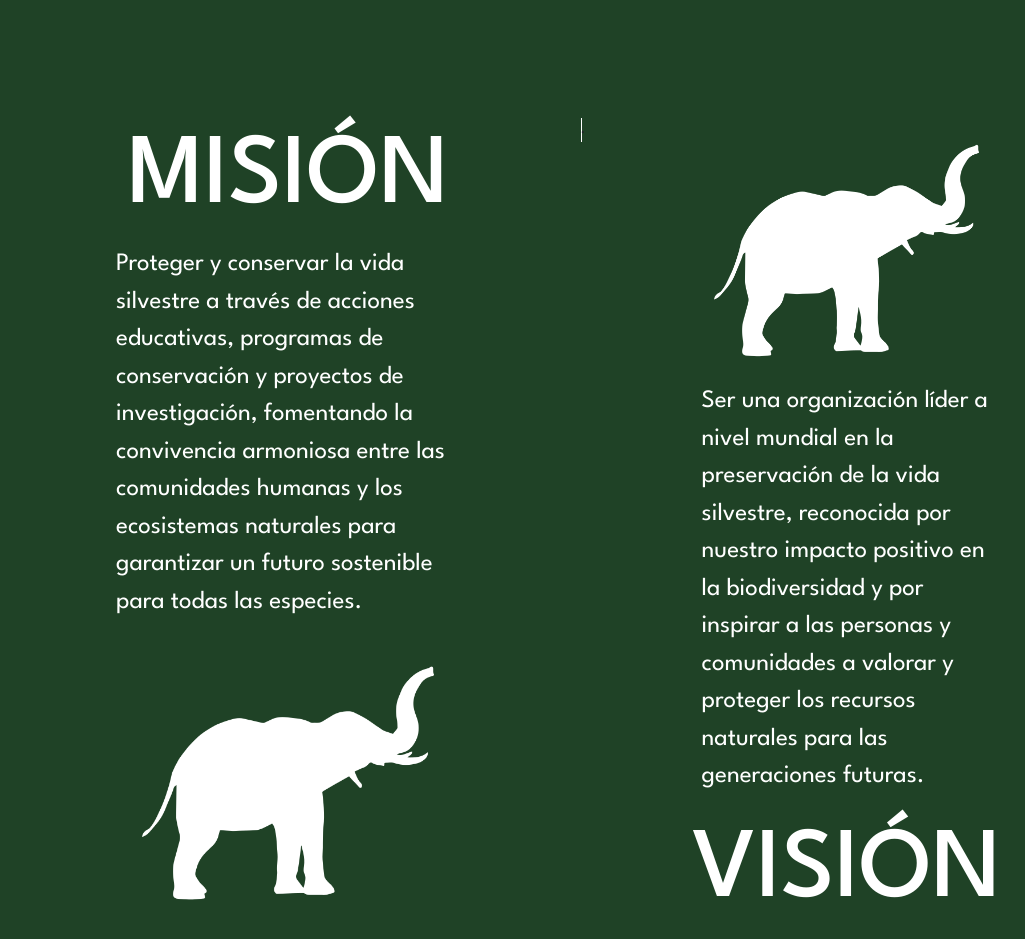
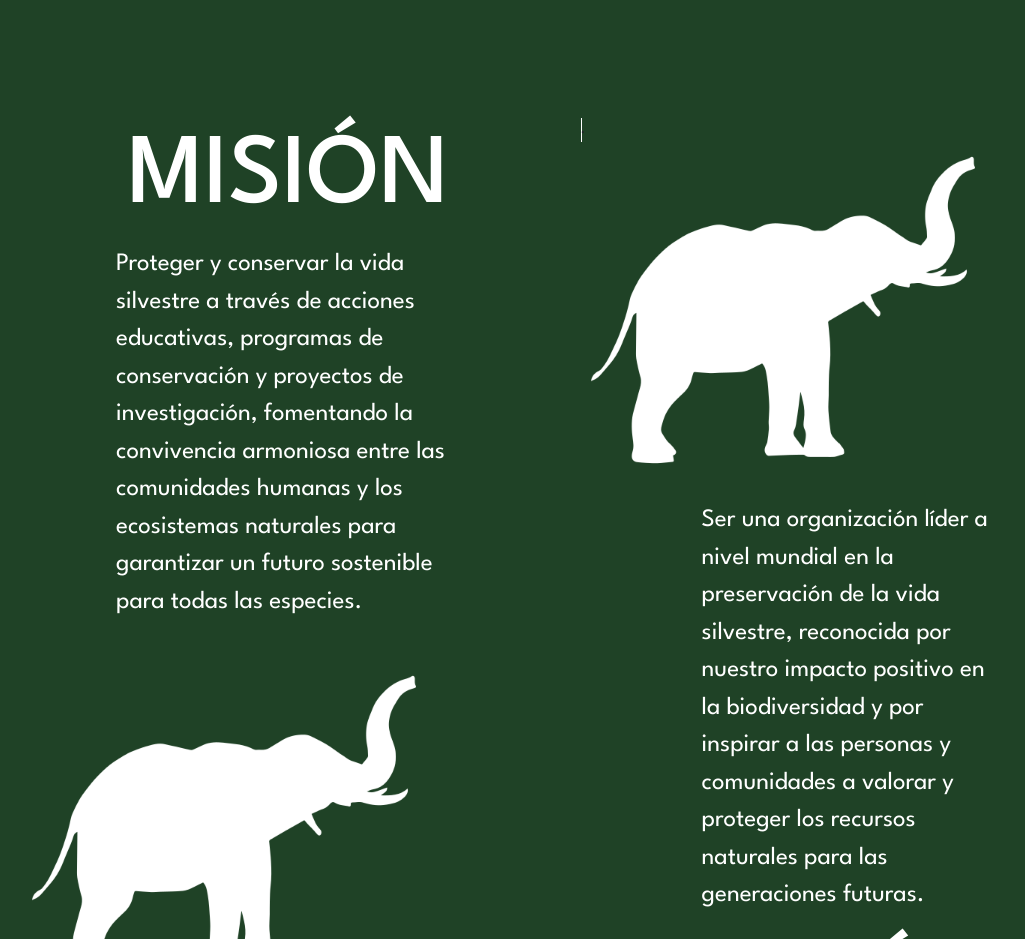
Before and after one commit to maicol-monge/proyecto_wildlife, a React (Create React App) app: page /about_us in a window 1280 px wide. Shown: the part 2893-3832 px from the top of the page, without its empty margins (86-1111 px from the left). Built offline with nearby package versions, Linux system fonts and the light colour scheme.

Commit message:
Elefantes en AboutUs

```diff
--- a/src/components/AboutUs.js
+++ b/src/components/AboutUs.js
@@ -52,6 +52,26 @@ function About_us() {
         };
     }, []);
 
+    useEffect(() => {
+        const elefante2 = document.getElementById('hoverElefante2');
+        const hoverSound2 = document.getElementById('hoverSound2');
+
+        if (elefante2 && hoverSound2) {
+            elefante2.addEventListener('click', () => {
+                hoverSound2.play();
+            });
+        }
+
+        // Limpieza del evento cuando el componente se desmonte
+        return () => {
+            if (elefante2) {
+                elefante2.removeEventListener('click', () => {
+                    hoverSound2.play();
+                });
+            }
+        };
+    }, []);
+
 
     return (
         <div>
@@ -82,16 +102,20 @@ function About_us() {
                         <h1>MISIÓN</h1>
                         <p>Proteger y conservar la vida silvestre a través de acciones educativas, programas de conservación y proyectos de investigación, fomentando
                             la convivencia armoniosa entre las comunidades humanas y los ecosistemas naturales para garantizar un futuro sostenible para todas las especies.</p>
+                        <div className='custom-cursor'>
+                            <img id="hoverElefante" src={elefante} alt="elefante" className='w-75' />
+                            <audio id="hoverSound" src={soundFile} preload="auto"></audio>
+                        </div>
 
-                        <img id="hoverElefante" src={elefante} alt="elefante" className='w-50' />
-                        <audio id="hoverSound" src={soundFile} preload="auto"></audio>
                     </div>
 
                     <div className="divider">.</div>
 
                     <div className='vision d-flex align-items-center flex-column'>
-                        <img id="hoverElefante" src={elefante} alt="elefante" className='w-50 tooltiptext' />
-                        <audio id="hoverSound" src={soundFile} preload="auto"></audio>
+                        <div className='custom-cursor'>
+                            <img id="hoverElefante2" src={elefante} alt="elefante" className='w-75' />
+                            <audio id="hoverSound2" src={soundFile} preload="auto"></audio>
+                        </div>
                         <p>Ser una organización líder a nivel mundial en la preservación de la vida silvestre, reconocida por nuestro impacto positivo en la biodiversidad y por
                             inspirar a las personas y comunidades a valorar y proteger los recursos naturales para las generaciones futuras.</p>
                         <h1>VISIÓN</h1>
```
